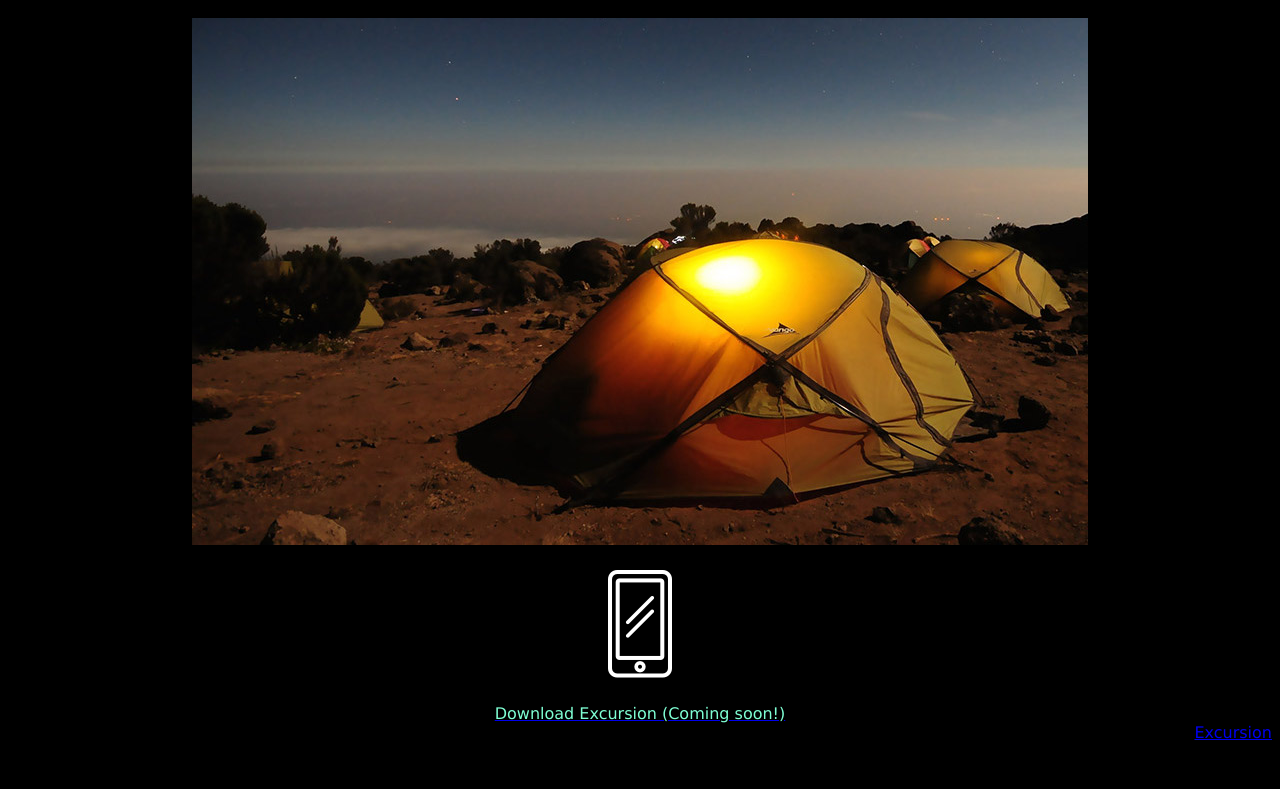
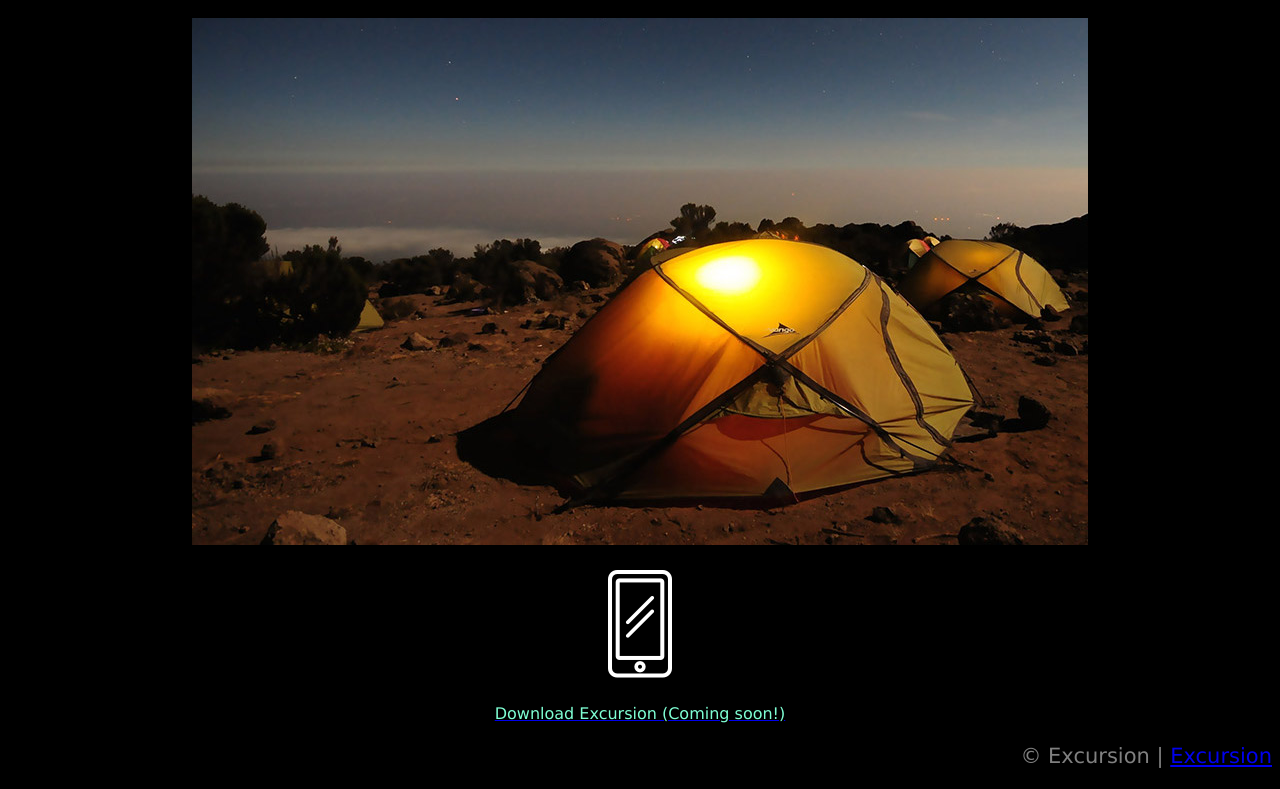
Before and after one commit to Ramtrap/excursion, a plain HTML site: page index.html in a window 1280 px wide. Shown: the part 444-1233 px from the top of the page. Before the commit the page ends 1194 px from the top, so only its background shows below. Drawn offline with Linux system fonts and the light colour scheme.

Commit message:
Couldn't figure out footer; changed to id tag.

```diff
--- a/index.html
+++ b/index.html
@@ -22,7 +22,7 @@
       <p><img src="./resources/images/phone.png"/></p>
         <a href="https://2acfos7he5si8p38d7bt8bch7vnkofmk7m6pi8ksu1gs7kq1mc30.codecademy.cloud/" target="_blank"><span>Download Excursion (Coming soon!)</span></a>
       </div>
-      <footer>&copy; Excursion | <a href="http://www.excursion.com" target="_blank">Excursion</a></footer>
+      <p id="copyright">&copy; Excursion | <a href="http://www.excursion.com" target="_blank">Excursion</a></p>
     </div>
   </body>
 </html>
--- a/resources/css/style.css
+++ b/resources/css/style.css
@@ -26,6 +26,6 @@ p {
   font-size: 21px;
 }
 
-footer {
+#copyright {
   text-align: right;
 }
```
